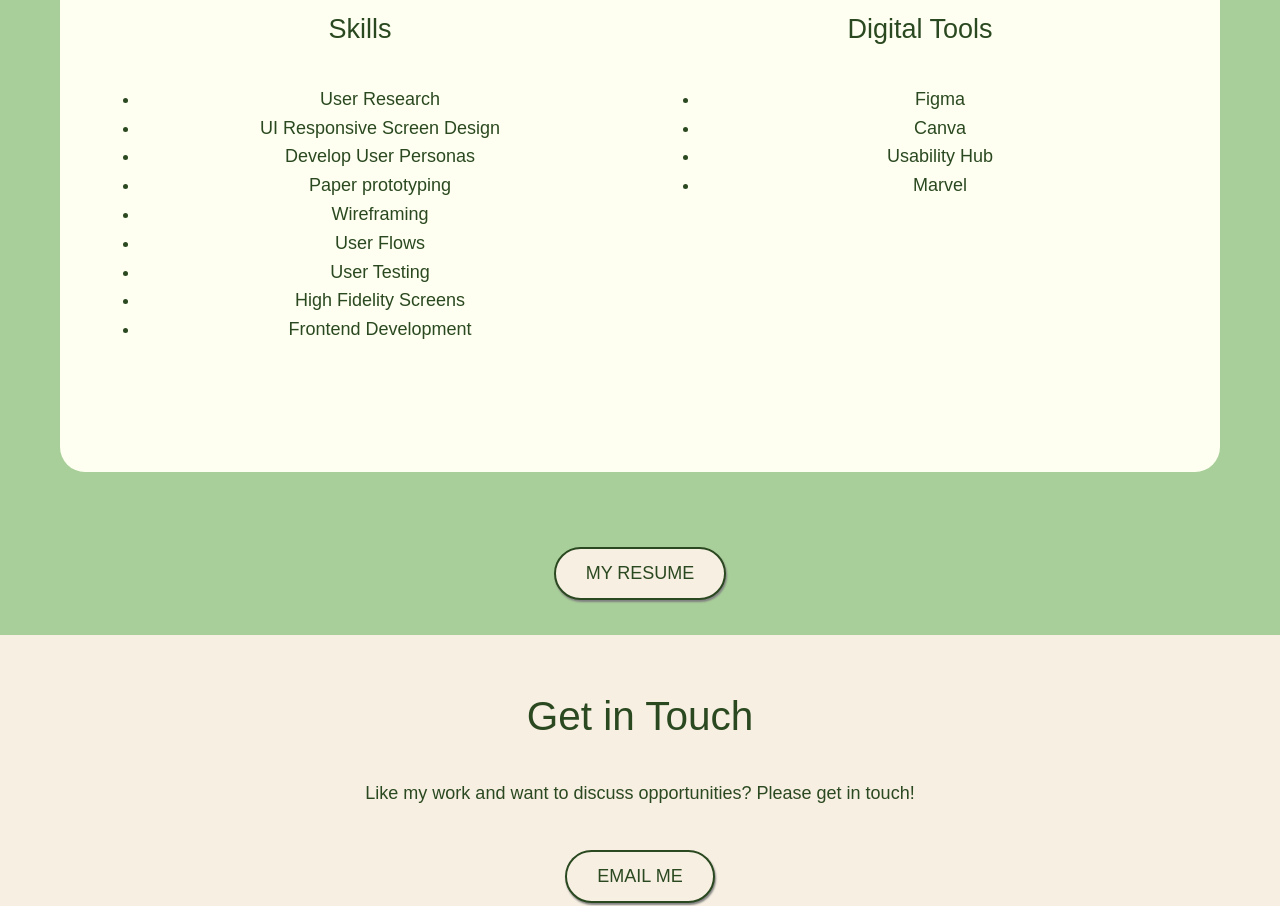
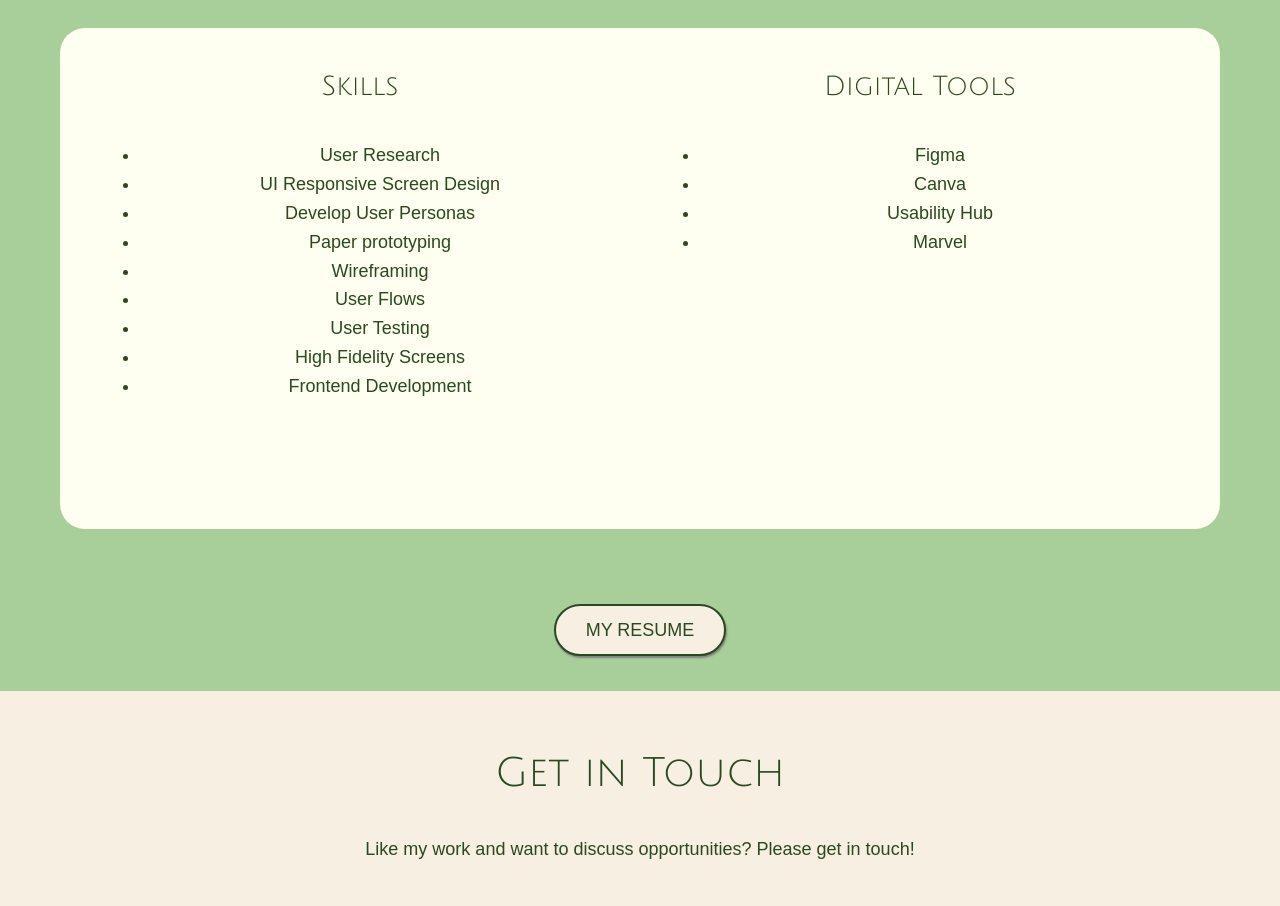
Before and after one commit to Lauren-Gar/portfolio-website, a plain HTML site: page about.html in a window 1280 px wide. Shown: the part 1428-2334 px from the top of the page. Drawn offline with nearby package versions, Linux system fonts and the light colour scheme.

Commit message:
Update style.css

```diff
--- a/css/style.css
+++ b/css/style.css
@@ -33,21 +33,21 @@ h1 {
 }
 
 h2 {
-  font-family: 'Open-Sans', sans-serif;
+  font-family: 'Julius Sans One', sans-serif;
   font-size: 2.25em;
   font-weight: 400;
   line-height: 1.4;
 }
 
 h3 {
-  font-family: 'Open-Sans', sans-serif;
+  font-family: 'Julius Sans One', sans-serif;
   font-size: 1.75em;
   font-weight: 300;
   line-height: 1.4;
 }
 
 h4 {
-  font-family: 'Open-Sans', sans-serif;
+  font-family: 'Julius Sans One', sans-serif;
   font-size: 1.5em;
   font-weight: 200;
   line-height: 1.4;
```
